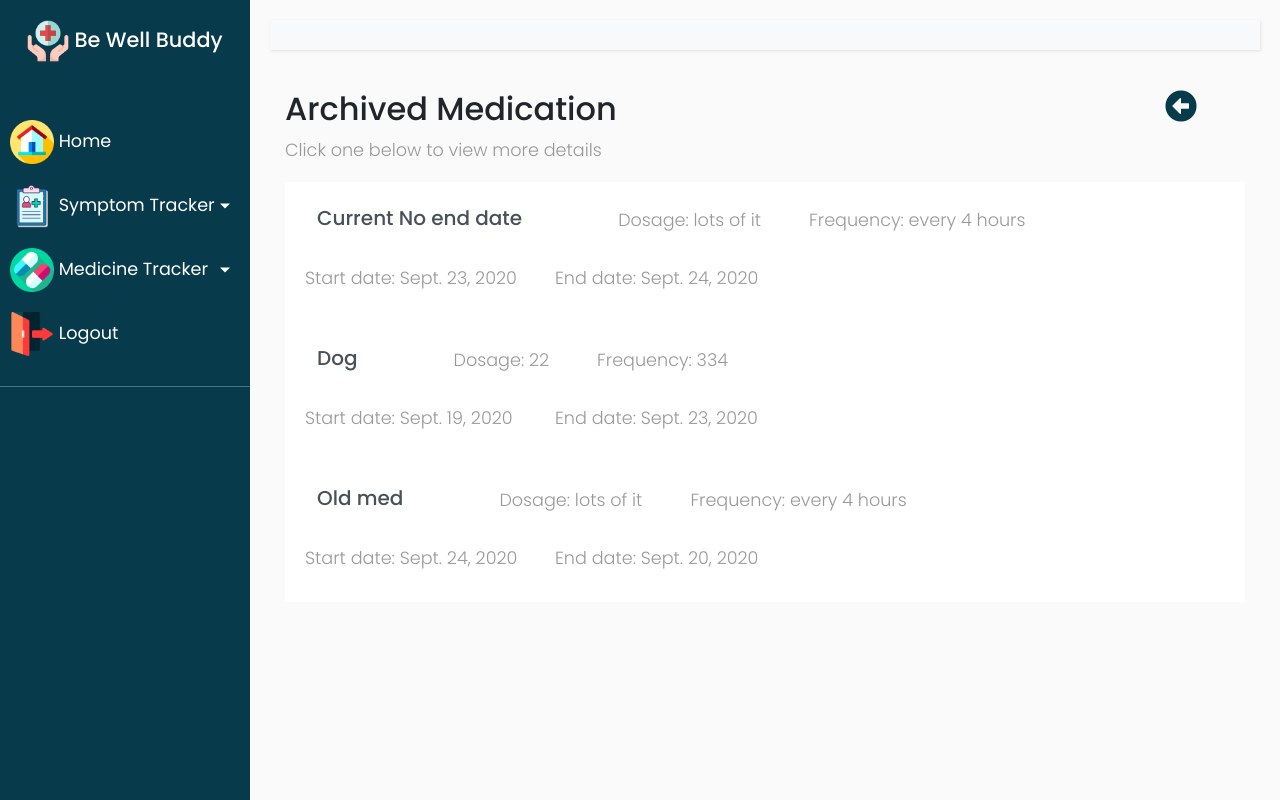
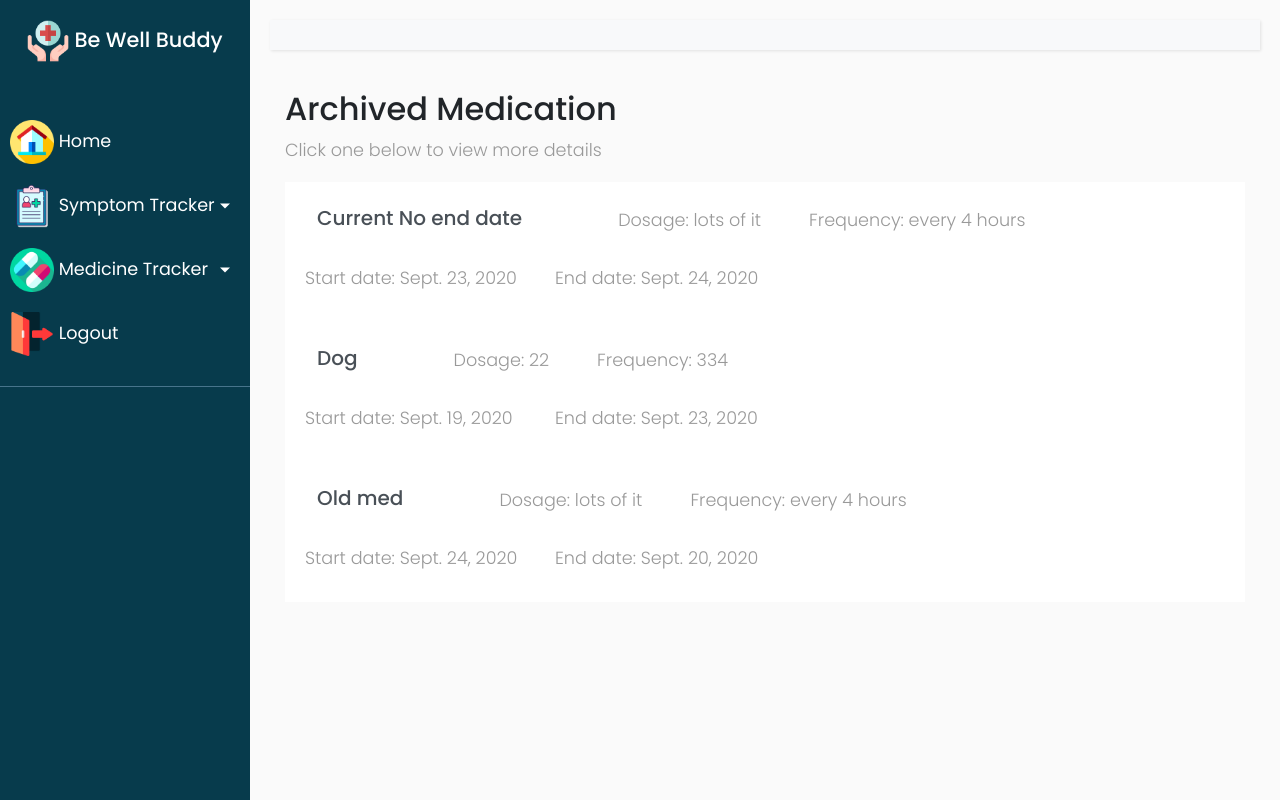
Before and after one commit to sarahholder/bewellbuddy, a Django app: page /archived_medicine in a window 1280 px wide. Run offline with Django 3.2, Linux system fonts and the light colour scheme; a user stored in the database is signed in; data comes from the database, SQL or seed files in the repository; some libraries are stand-ins or nearby versions.

Commit message:
back button on archive list view needed to be removed

```diff
--- a/app/templates/medicines/archived.html
+++ b/app/templates/medicines/archived.html
@@ -2,7 +2,6 @@
 
 {% block content %}
 <div class="container">
-    <a href="{% url 'app:archived_medicine' %}"><i class="fas fa-arrow-alt-circle-left fa-2x pageFas float-right mr-5"></i></a>
     <h2>Archived Medication</h2>
     <p>Click one below to view more details</p>
     {%for medicine in medicines %}
```
